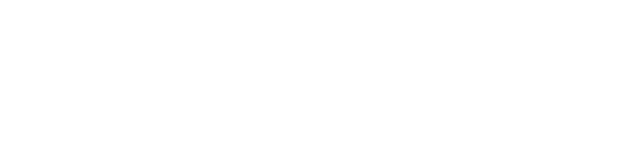
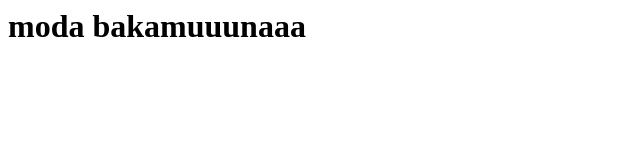
Before and after one commit to NavodhSFernando/moda-kaanch, a plain HTML site: page index.html in a window 1280 px wide. Shown: the whole page, without its empty margins (0-640 px from the left). Drawn offline with Linux system fonts and the light colour scheme.

Commit message:
added bakamuunaaa

```diff
--- a/index.html
+++ b/index.html
@@ -5,6 +5,6 @@
     <title>Document</title>
 </head>
 <body>
-
+    <h1>moda bakamuuunaaa</h1>
 </body>
 </html>
```
